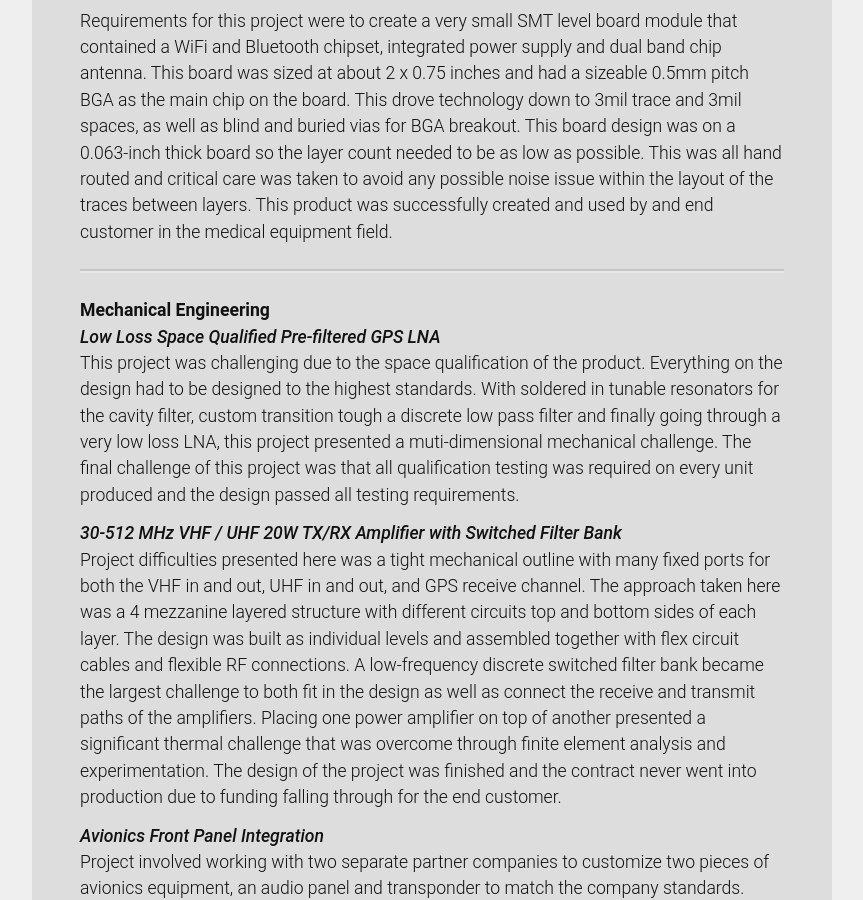
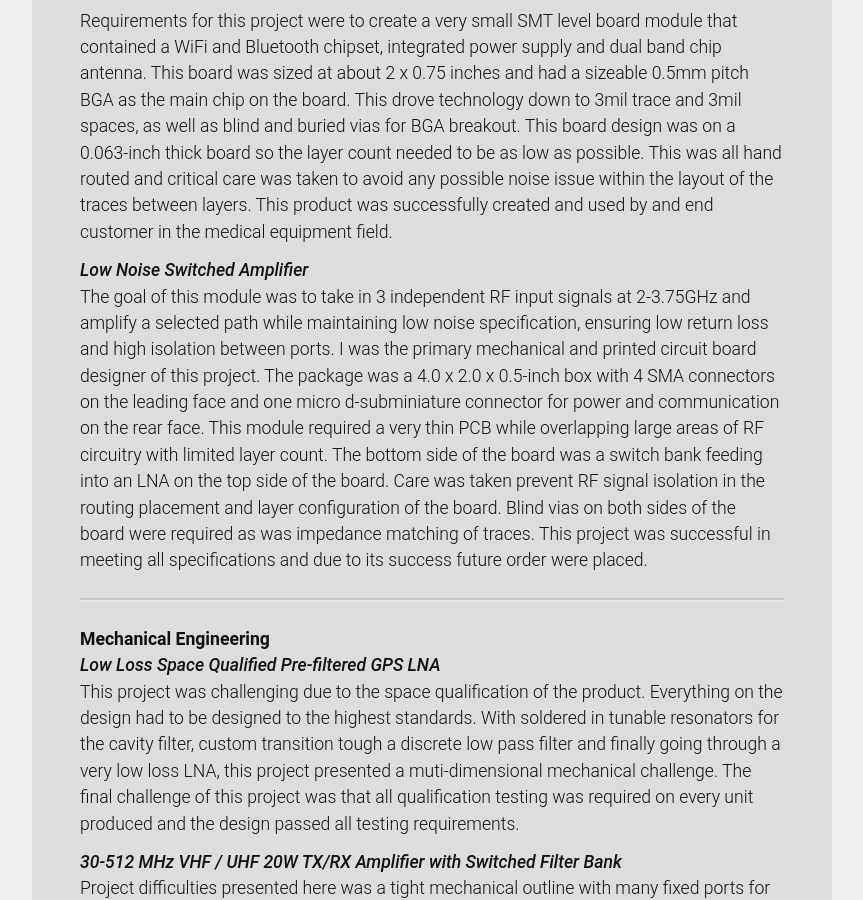
Before and after one commit to Skiitr/skiitr.github.io, a Jekyll site: the page built from projects.md, in a window 1280 px wide and 900 px high, scrolled down 741 px. Shown: the whole window, without its empty margins (208-1071 px from the left). Built offline with Jekyll 4.4.1, drawn with Linux system fonts in a browser that asks for light colours.

```diff
--- a/projects.md
+++ b/projects.md
@@ -17,12 +17,12 @@
 ### WiFi Bluetooth Module
 Requirements for this project were to create a very small SMT level board module that contained a WiFi and Bluetooth chipset, integrated power supply and dual band chip antenna. This board was sized at about 2 x 0.75 inches and had a sizeable 0.5mm pitch BGA as the main chip on the board. This drove technology down to 3mil trace and 3mil spaces, as well as blind and buried vias for BGA breakout. This board design was on a 0.063-inch thick board so the layer count needed to be as low as possible. This was all hand routed and critical care was taken to avoid any possible noise issue within the layout of the traces between layers. This product was successfully created and used by and end customer in the medical equipment field.
 
+### Low Noise Switched Amplifier
+The goal of this module was to take in 3 independent RF input signals at 2-3.75GHz and amplify a selected path while maintaining low noise specification, ensuring low return loss and high isolation between ports. I was the primary mechanical and printed circuit board designer of this project. The package was a 4.0 x 2.0 x 0.5-inch box with 4 SMA connectors on the leading face and one micro d-subminiature connector for power and communication on the rear face. This module required a very thin PCB while overlapping large areas of RF circuitry with limited layer count. The bottom side of the board was a switch bank feeding into an LNA on the top side of the board. Care was taken prevent RF signal isolation in the routing placement and layer configuration of the board. Blind vias on both sides of the board were required as was impedance matching of traces. This project was successful in meeting all specifications and due to its success future order were placed.
+
 {::comment}
-### LMCO Amp boards
-Description of project C and the challenges associated.
-
-### Sea whip PCB Design
-Description of project E and the challenges associated.
+### 30 to 512 MHz 100W Power Amplifier
+We were asked to develop a 30-512MHz high power amplifier to go into th wing of a UAV. This has requirements that it must not generate too much heat, or at least cool itself with a build in heatsink, and it had to weigh a little as possible. In order to fit the large RF amplifier and power supply cirtical care had to be
 {:/comment}
 
 <hr />
```
